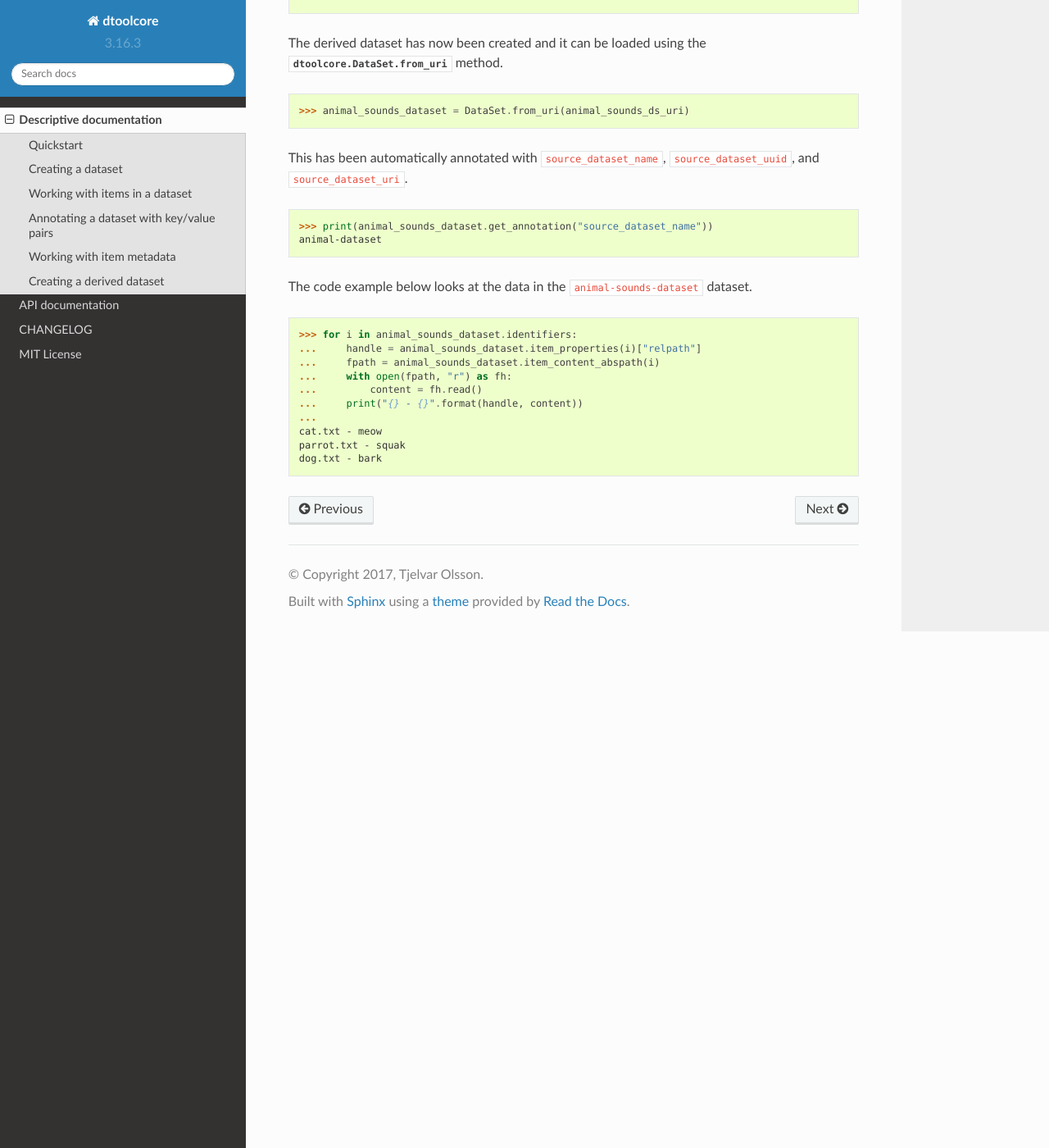
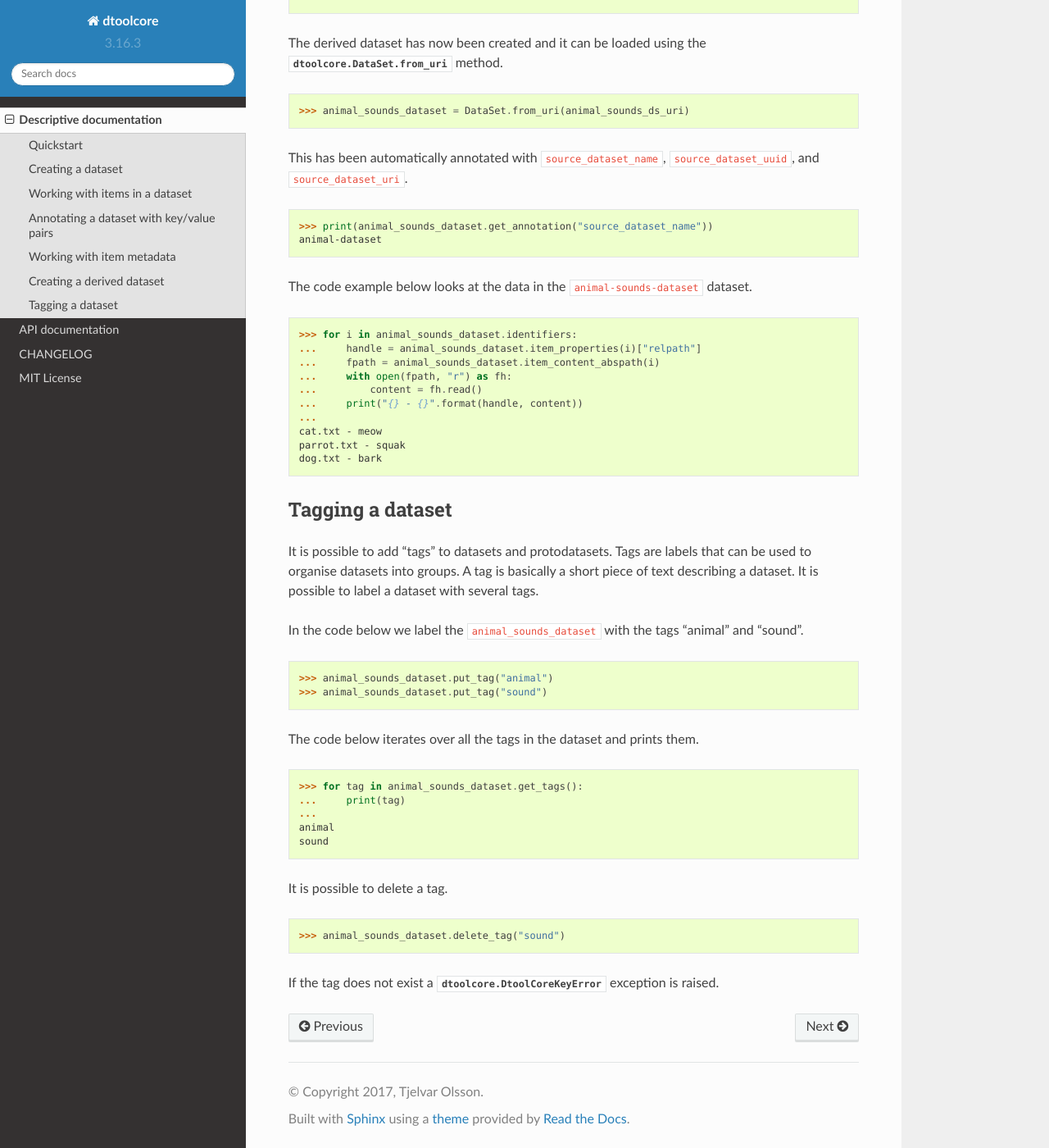
Before and after one commit to jic-dtool/dtoolcore, a Sphinx documentation site: the page built from docs/source/descriptive.rst, in a window 1280 px wide and 1400 px high, scrolled down 4879 px. Shown: the whole window at 82% size. Built offline with Sphinx 7.4.7 and the Read the Docs theme 2.0.0, drawn with Linux system fonts in a browser that asks for light colours.

Commit message:
Add draft spec to docs

```diff
--- a/docs/source/descriptive.rst
+++ b/docs/source/descriptive.rst
@@ -305,6 +305,39 @@ dataset.
     dog.txt - bark
 
 
+Tagging a dataset
+-----------------
+
+It is possible to add "tags" to datasets and protodatasets. Tags are labels
+that can be used to organise datasets into groups. A tag is basically a short
+piece of text describing a dataset. It is possible to label a dataset with
+several tags.
+
+In the code below we label the ``animal_sounds_dataset`` with the tags
+"animal" and "sound".
+
+.. code-block:: python
+
+    >>> animal_sounds_dataset.put_tag("animal")
+    >>> animal_sounds_dataset.put_tag("sound")
+
+The code below iterates over all the tags in the dataset and prints them.
+
+    >>> for tag in animal_sounds_dataset.get_tags():
+    ...     print(tag)
+    ...
+    animal
+    sound
+
+It is possible to delete a tag.
+
+    >>> animal_sounds_dataset.delete_tag("sound")
+
+If the tag does not exist a :class:`dtoolcore.DtoolCoreKeyError` exception is raised.
+
+
+
+
 ..  clean up
 
     >>> import shutil
```
